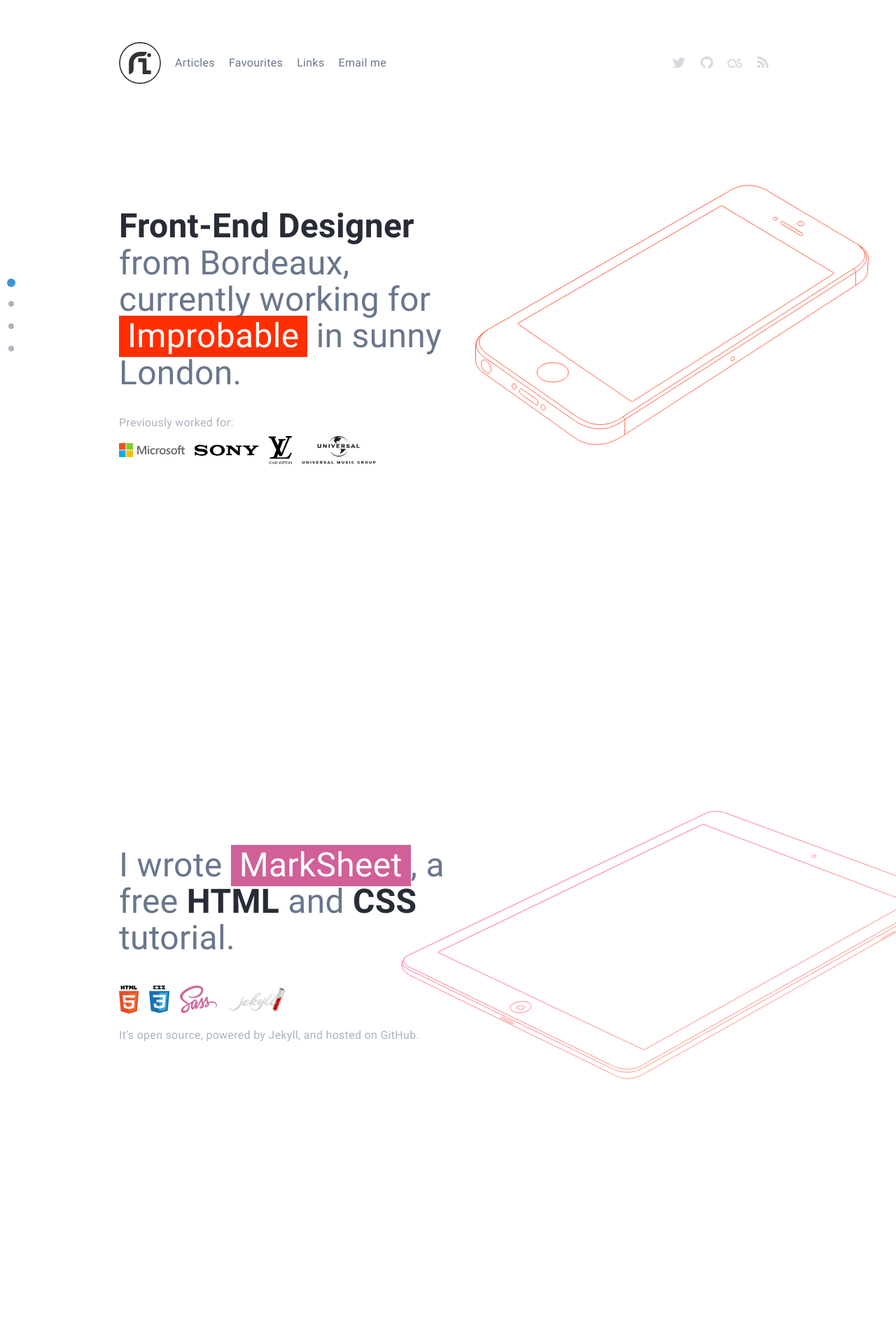
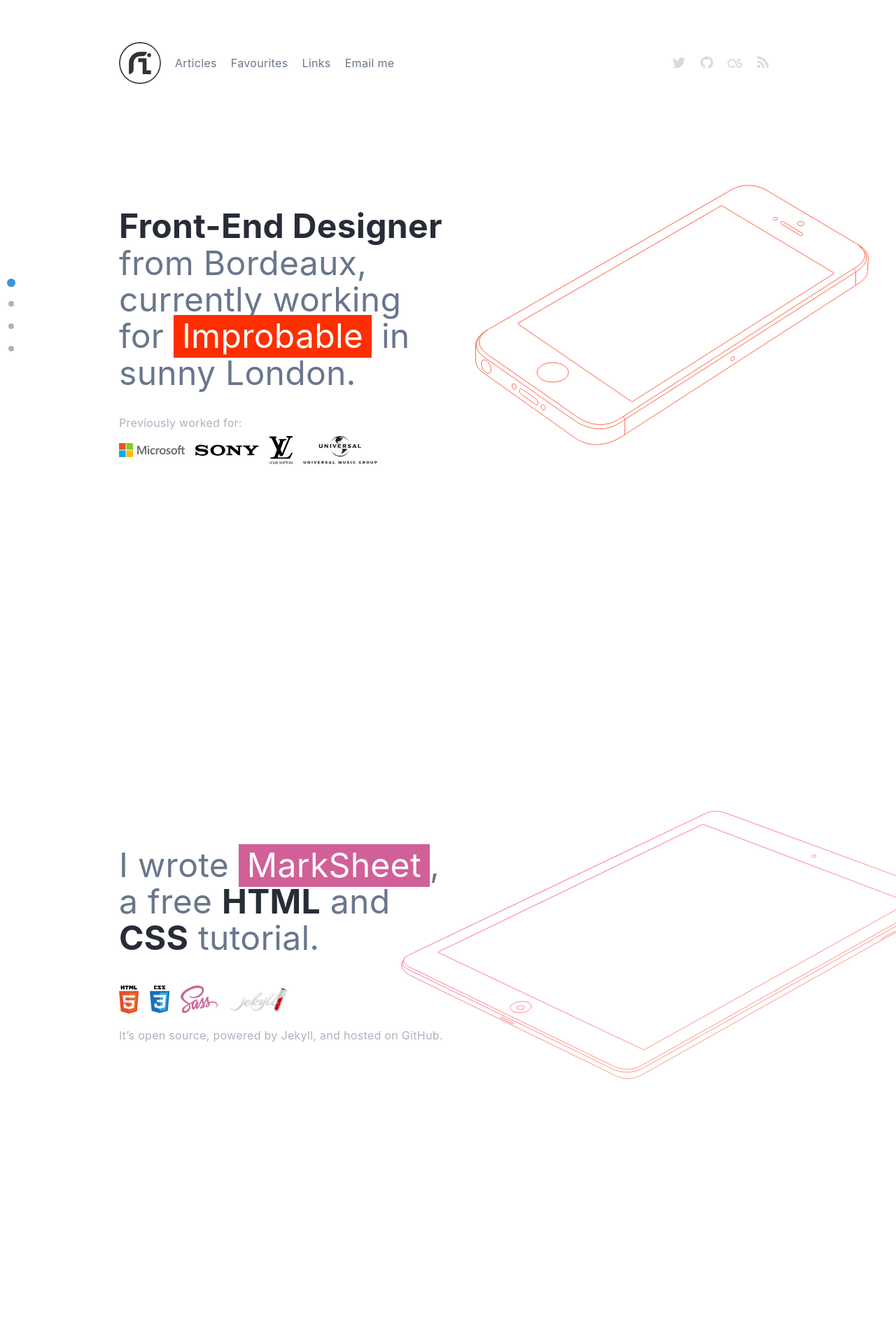
Before and after one commit to ichadhr/web-dev, a Jekyll site: the page built from index.html, in a window 1280 px wide. Shown: the top 1920 px of the page at 70% size. Built offline with Jekyll 4.4.1, drawn with Linux system fonts in a browser that asks for light colours.

Commit message:
change something

```diff
--- a/assets/_sass/elements.sass
+++ b/assets/_sass/elements.sass
@@ -273,6 +273,11 @@
       color: $github
       &:hover
         color: white
+    &.lastfm
+      +pop($lastfm)
+      color: $lastfm
+      &:hover
+        color: white
 
 .icons
   li
@@ -408,7 +413,7 @@
     text-align: center
     vertical-align: top
     &:hover
-      background: $white
+      background: $hover
       // border-color: $black
       color: $link
     &.active
@@ -438,7 +443,7 @@
   margin-top: $offset
   padding: 20px
   span
-    font-style: oblique
+    // font-style: oblique
   .fa
     color: $twitter
     font-size: 28px
--- a/assets/_sass/functions.sass
+++ b/assets/_sass/functions.sass
@@ -57,7 +57,7 @@
   strong
     display: block
   &:hover
-    background: $white
+    background: $hover
     color: $link
     strong
       color: black
@@ -71,7 +71,7 @@
   strong
     display: block
   &:hover
-    background: $white
+    background: $hover
     color: $link
     strong
       color: black
--- a/assets/_sass/variables.sass
+++ b/assets/_sass/variables.sass
@@ -14,6 +14,7 @@
 $dark: #404854
 $black: #282c37
 $simple-code: $white
+$hover: #ececec
 
 $ri: #3b94d9
 $logo: #333
@@ -80,8 +81,8 @@
 $speed: 86ms
 $easing: ease-out
 
-$font-family-primary: "Roboto", "Source Sans Pro", Arial, sans-serif
-// $font-family-primary: -apple-system,BlinkMacSystemFont,avenir next,avenir,helvetica neue,helvetica,ubuntu,roboto,noto,segoe ui,arial,sans-serif
+// $font-family-primary: "Roboto", "Source Sans Pro", Arial, sans-serif
+$font-family-primary: -apple-system, BlinkMacSystemFont, "Segoe UI", Ubuntu, Roboto, "Helvetica Neue", Helvetica, Noto, Arial, sans-serif, "Apple Color Emoji", "Segoe UI Emoji", "Segoe UI Symbol"
 
 $offset: 60px
 $offset-mobile: 80px
--- a/index.html
+++ b/index.html
@@ -141,11 +141,14 @@
         <p class="title">
           @<strong>ichadhr</strong>
         </p>
-        <a class="twitter" href="https://twitter.com/ichadhr">
+        <a class="twitter" href="//twitter.com/ichadhr" target="_blank">
           <i class="fa fa-twitter"></i>
         </a>
-        <a class="github" href="https://github.com/ichadhr">
+        <a class="github" href="//github.com/ichadhr" target="_blank">
           <i class="fa fa-github"></i>
+        </a>
+        <a class="lastfm" href="//www.last.fm/user/ichadhr" target="_blank">
+          <i class="fa fa-lastfm"></i>
         </a>
       </div>
     </div>
```
